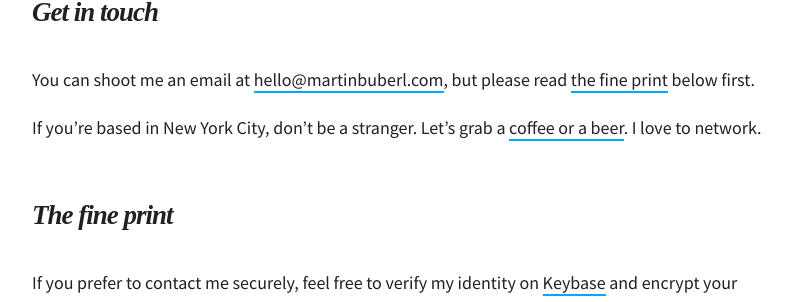
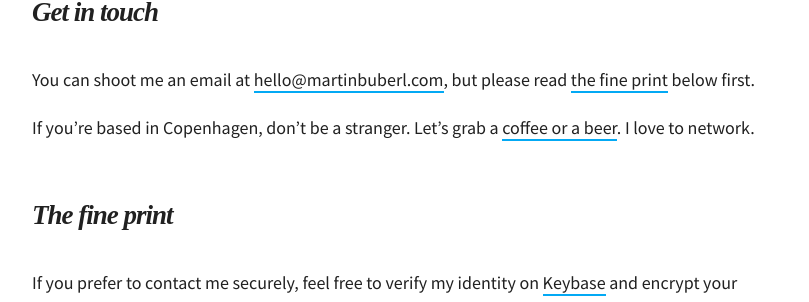
Before and after one commit to martinbuberl/martinbuberl.github.io, a Jekyll site: the page built from contact.md, in a window 1280 px wide. Shown: the part 155-457 px from the top of the page, without its empty margins (233-1042 px from the left). Built offline with Jekyll 4.4.1, drawn with Linux system fonts in a browser that asks for light colours; nearby versions of some CDN libraries; some web fonts are replaced.

Commit message:
Updated city

```diff
--- a/contact.md
+++ b/contact.md
@@ -10,7 +10,7 @@ redirect_from: "/hire/index.html"
 
 You can shoot me an email at <a href="mailto:hello@martinbuberl.com">hello@martinbuberl.com</a>, but please read [the fine print](#the-fine-print) below first.
 
-If you're based in New York City, don't be a stranger. Let's grab a <a target="_blank" href="https://www.google.com/maps/d/u/0/viewer?mid=z0LjC9OnxbQk.k1owu1D1B2zg">coffee or a beer</a>. I love to network.
+If you're based in Copenhagen, don't be a stranger. Let's grab a <a target="_blank" href="https://www.google.com/maps/d/edit?mid=1m7aKRR3_tNcR6r6iZYpNhjIhVkE">coffee or a beer</a>. I love to network.
 
 <h2 id="the-fine-print" class="has-permalink">The fine print<a class="permalink" title="Permalink" href="#the-fine-print">#</a></h2>
 
```
